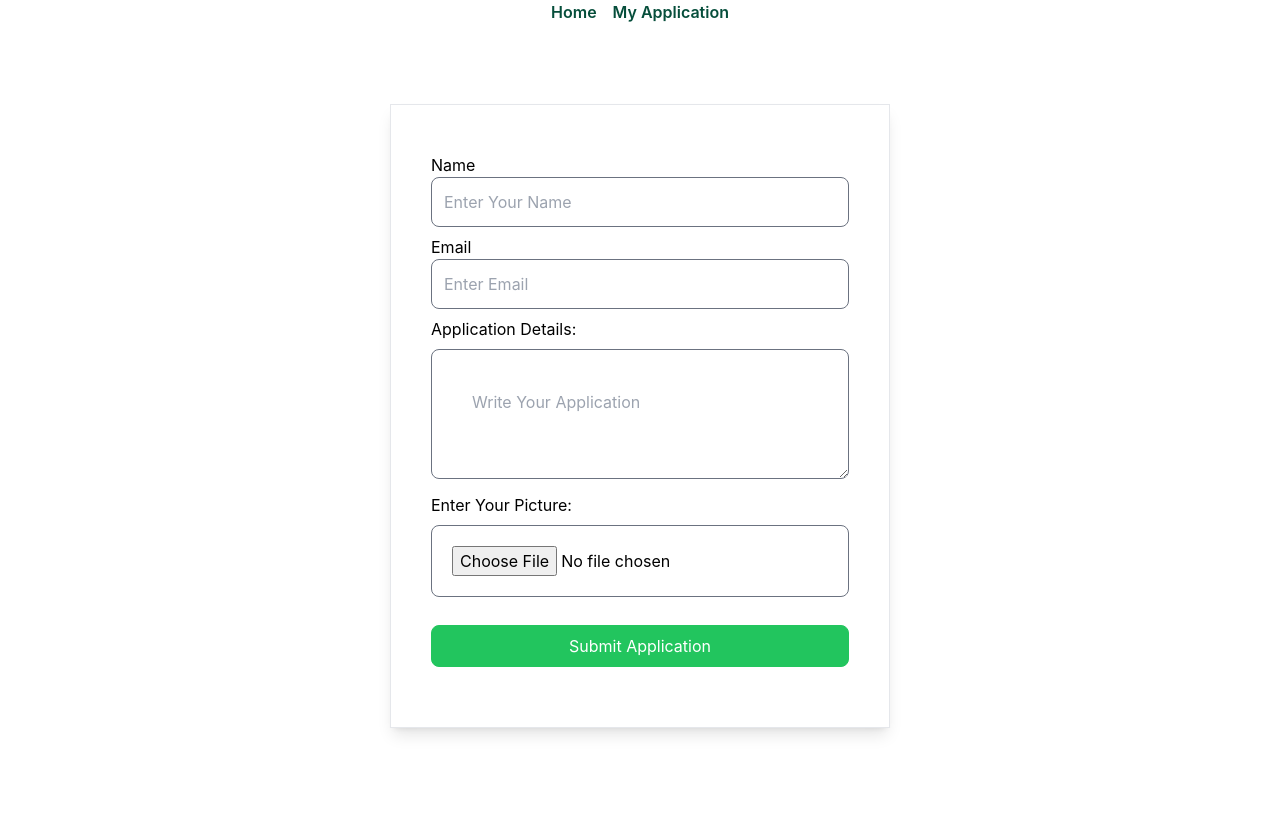
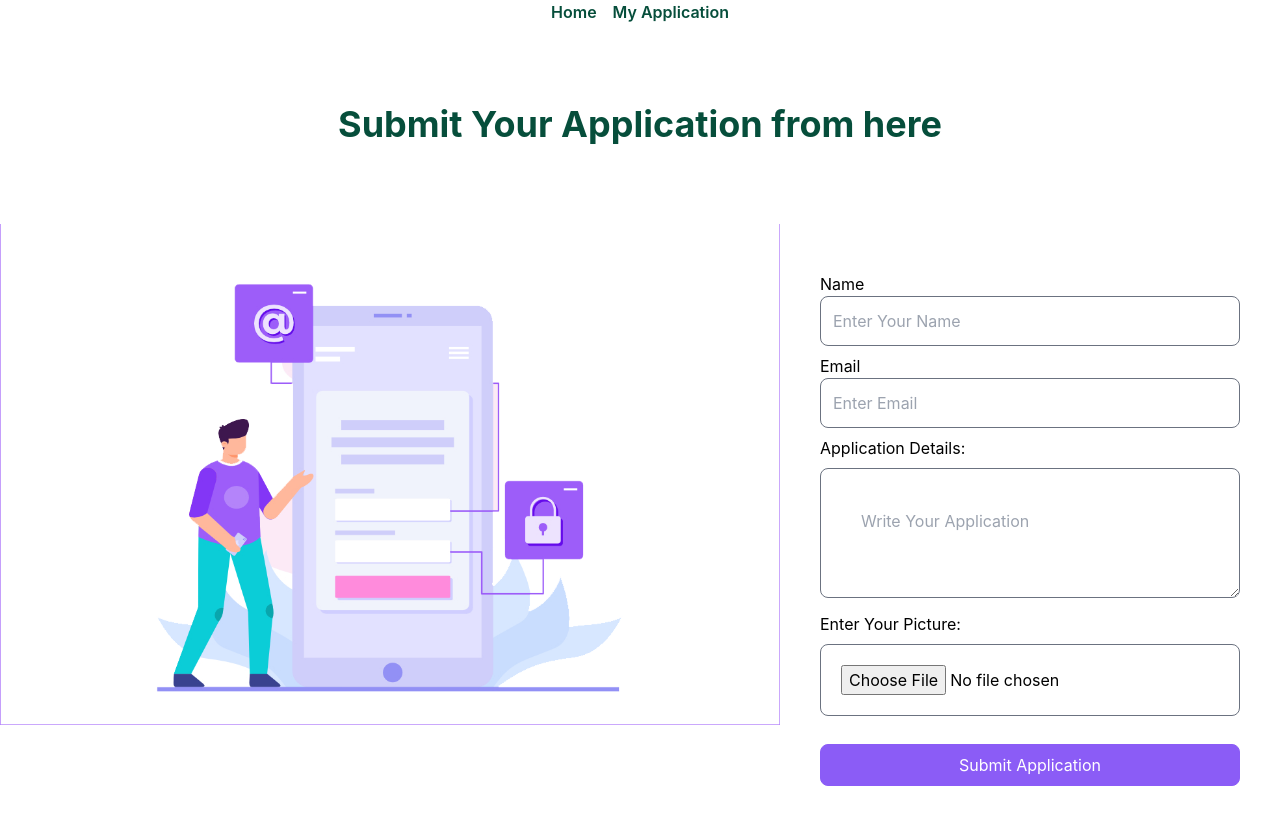
Before and after one commit to rafin8990/application-client, a React (Create React App) app: page /home in a window 1280 px wide. Shown: the top 824 px of the page. Before the commit the page ends 800 px from the top, so only its background shows below. Built offline with nearby package versions, Linux system fonts and the light colour scheme.

Commit message:
application page and welcome page added

```diff
--- a/package.json
+++ b/package.json
@@ -6,6 +6,7 @@
     "@testing-library/jest-dom": "^5.16.5",
     "@testing-library/react": "^13.4.0",
     "@testing-library/user-event": "^13.5.0",
+    "firebase": "^9.17.1",
     "react": "^18.2.0",
     "react-dom": "^18.2.0",
     "react-hook-form": "^7.43.1",
--- a/src/Pages/Application/Application.js
+++ b/src/Pages/Application/Application.js
@@ -1,10 +1,28 @@
-import React from 'react';
+import React, { useEffect, useState } from 'react';
 import Navbar from '../../Navbar/Navbar';
+import ApplicationDetails from './ApplicationDetails';
 
 const Application = () => {
+
+    const [applications, SetApplications]=useState([])
+
+    useEffect(()=>{
+        fetch('http://localhost:5000/application')
+        .then(res=>res.json())
+        .then(data=>SetApplications(data))
+    },[])
     return (
         <div>
             <Navbar></Navbar>
+            <div>
+                {
+                    applications.map(app=><ApplicationDetails
+                    key={app._id}
+                    app={app}
+
+                    ></ApplicationDetails>)
+                }
+            </div>
         </div>
     );
 };
--- /dev/null
+++ b/src/Pages/Application/ApplicationDetails.js
@@ -0,0 +1,23 @@
+import React from 'react';
+
+const ApplicationDetails = ({app}) => {
+
+    const {name, imageUrl,email, application}=app;
+    return (
+        <div className='mt-20 border p-10'>
+            <div className='flex justify-center'>
+                <img className='w-96' src={imageUrl} alt="" />
+            </div>
+            <div>
+                <h1 className='text-xl text-center mt-10'>Applicants Name: {name}</h1>
+                <h1 className='text-xl text-center my-5'>Applicants Email: {email}</h1>
+            </div>
+            <div>
+                <h1 className='text-3xl text-emerald-900 text-center'>Application :</h1>
+                <p className='text-center mt-5'>{application}</p>
+            </div>
+        </div>
+    );
+};
+
+export default ApplicationDetails;
--- a/src/Pages/Home/Home.js
+++ b/src/Pages/Home/Home.js
@@ -1,10 +1,12 @@
 import React from 'react';
 import { useForm } from 'react-hook-form';
-
 import Navbar from '../../Navbar/Navbar';
+import formpic from '../../assets/form.png'
+import { useNavigate } from 'react-router-dom';
 
 const Home = () => {
-    const { register, formState: { errors }, handleSubmit } = useForm();
+    const { register, formState: { errors }, handleSubmit, reset } = useForm();
+    const navigate=useNavigate()
 
     const imageHostKey = process.env.REACT_APP_imageBB_key
 
@@ -21,7 +23,6 @@ const Home = () => {
             .then(res => res.json())
             .then(imageData => {
                 if (imageData.success) {
-                    console.log(imageData.data.url);
                     const name = data.name;
                     const email = data.email;
                     const application = data.application;
@@ -29,8 +30,23 @@ const Home = () => {
                     const form = {
                         name, email, application, imageUrl
                     }
+                    console.log(form);
+                    fetch('http://localhost:5000/application', {
+                        method: 'POST',
+                        headers: {
+                            "content-type": "application/json"
+                        },
+                        body: JSON.stringify(form)
+                    })
+                        .then(res => res.json())
+                        .then(data => {
+                            if (data.acknowledged) {
+                                alert('Application added successfully')
+                                reset()
+                                navigate('/welcome')
+                            }
 
-                    console.log(form)
+                        })
                 }
             })
 
@@ -40,8 +56,15 @@ const Home = () => {
     return (
         <div>
             <Navbar></Navbar>
-            <div className=' mt-20 flex justify-center items-center'>
-                <form onSubmit={handleSubmit(handleApplication)} className='border w-[500px] p-10 shadow-lg'>
+            <div>
+                <h1 className='my-20 text-center font-bold text-4xl text-emerald-900'>Submit Your Application from here </h1>
+            </div>
+            <div className='md:flex'>
+                <div>
+                    <img src={formpic} alt="" />
+                </div>
+                <div className=' mt-15 flex justify-center items-center'>
+                    <form onSubmit={handleSubmit(handleApplication)} className=' w-[500px] p-10'>
                         <div className=" my-2 w-full">
                             <p>
                                 <span className="">Name</span>
@@ -67,12 +90,14 @@ const Home = () => {
                             {errors.image && <p className="text-red-600">{errors.image?.message}</p>}
                         </div>
                         <div>
-                        <button className='border border-green-500 text-white bg-green-500 px-4 py-2 rounded-lg w-full my-5' type="submit"> Submit Application</button>
+                            <button className='border border-violet-500 text-white bg-violet-500 px-4 py-2 rounded-lg w-full my-5' type="submit"> Submit Application</button>
                         </div>
 
                     </form>
                 </div>
             </div>
+
+        </div>
     );
 };
 
--- /dev/null
+++ b/src/Pages/Welcome/Welcome.js
@@ -0,0 +1,16 @@
+import React from 'react';
+import { Link } from 'react-router-dom';
+
+const Welcome = () => {
+    return (
+        <div className='h-[700px] flex justify-center items-center'>
+            <div>
+                <h1 className='text-center text-4xl text-emerald-900'>Thanks For Using this Apps</h1>
+                <h1 className='text-center text-2xl'>Your Application was Successfully Submitted</h1>
+                <p className='text-center mt-5'>Back to <span className='text-blue-400 hover:underline'><Link to='/home'>Application Page</Link></span></p>
+            </div>
+        </div>
+    );
+};
+
+export default Welcome;
--- a/src/Routes/Router.js
+++ b/src/Routes/Router.js
@@ -2,6 +2,7 @@ import { createBrowserRouter } from "react-router-dom";
 import Application from "../Pages/Application/Application";
 import Home from "../Pages/Home/Home";
 import Login from "../Pages/Login/Login";
+import Welcome from "../Pages/Welcome/Welcome";
 
 export const router=createBrowserRouter([
     {
@@ -15,5 +16,9 @@ export const router=createBrowserRouter([
     {
         path:'/application',
         element:<Application></Application>
+    },
+    {
+        path:'/welcome',
+        element:<Welcome></Welcome>
     }
 ])
```
Also changed, not shown: src/assets/form.png (added), 1 other file (tests, documents, lock files or other folders). Lines whose indentation alone changed are shown as unchanged.
